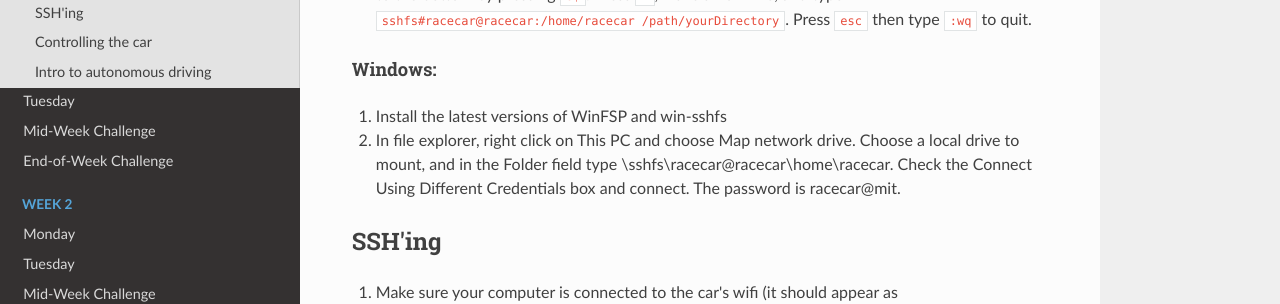
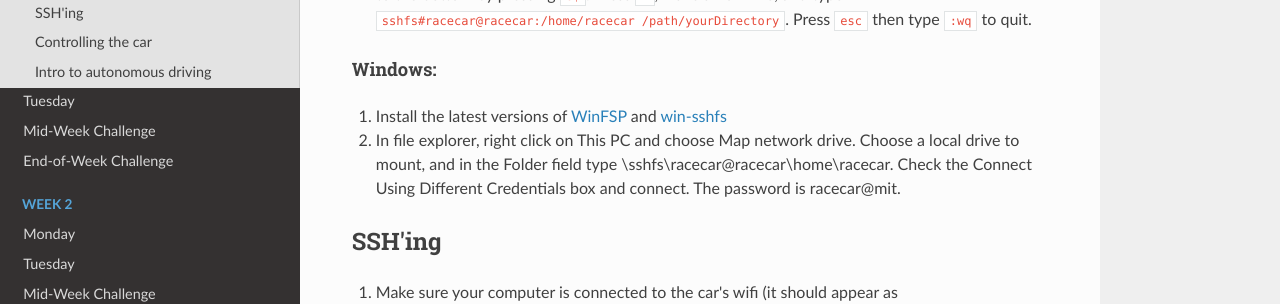
Before and after one commit to ChrisLindland/racecar-website, an MkDocs documentation site: the page built from docs/week1/01_monday/lab2.md, in a window 1280 px wide and 900 px high, scrolled down 2733 px. Shown: the part 151-455 px from the top of the window. Built offline with MkDocs 1.6.1, drawn with Linux system fonts in a browser that asks for light colours; nearby versions of some CDN libraries; some of the changed lines change nothing that is shown.

Commit message:
Update lab2.md

```diff
--- a/docs/week1/01_monday/lab2.md
+++ b/docs/week1/01_monday/lab2.md
@@ -48,7 +48,7 @@ In order to access the files on the car, we're going to be using SSHFS to mount
 4. In order to make the mount permanent (so you don't have to do this every time you restart the car), we have to edit your `/etc/fstab` file. Type `sudo vim /etc/fstab/`. If this file isn't empty, go to the bottom by pressing `G$`. Press `i`, make a new line, and type in `sshfs#racecar@racecar:/home/racecar /path/yourDirectory`. Press `esc` then type `:wq` to quit.
 
 #### Windows:
-1. Install the latest versions of WinFSP and win-sshfs
+1. Install the latest versions of [WinFSP](https://github.com/billziss-gh/winfsp/releases/tag/v1.4.19049) and [win-sshfs](https://github.com/billziss-gh/sshfs-win/releases/tag/v2.7.17334)
 2. In file explorer, right click on This PC and choose Map network drive. Choose a local drive to mount, and in the Folder field type \\sshfs\racecar@racecar\home\racecar. Check the Connect Using Different Credentials box and connect. The password is racecar@mit.
 
 
```
